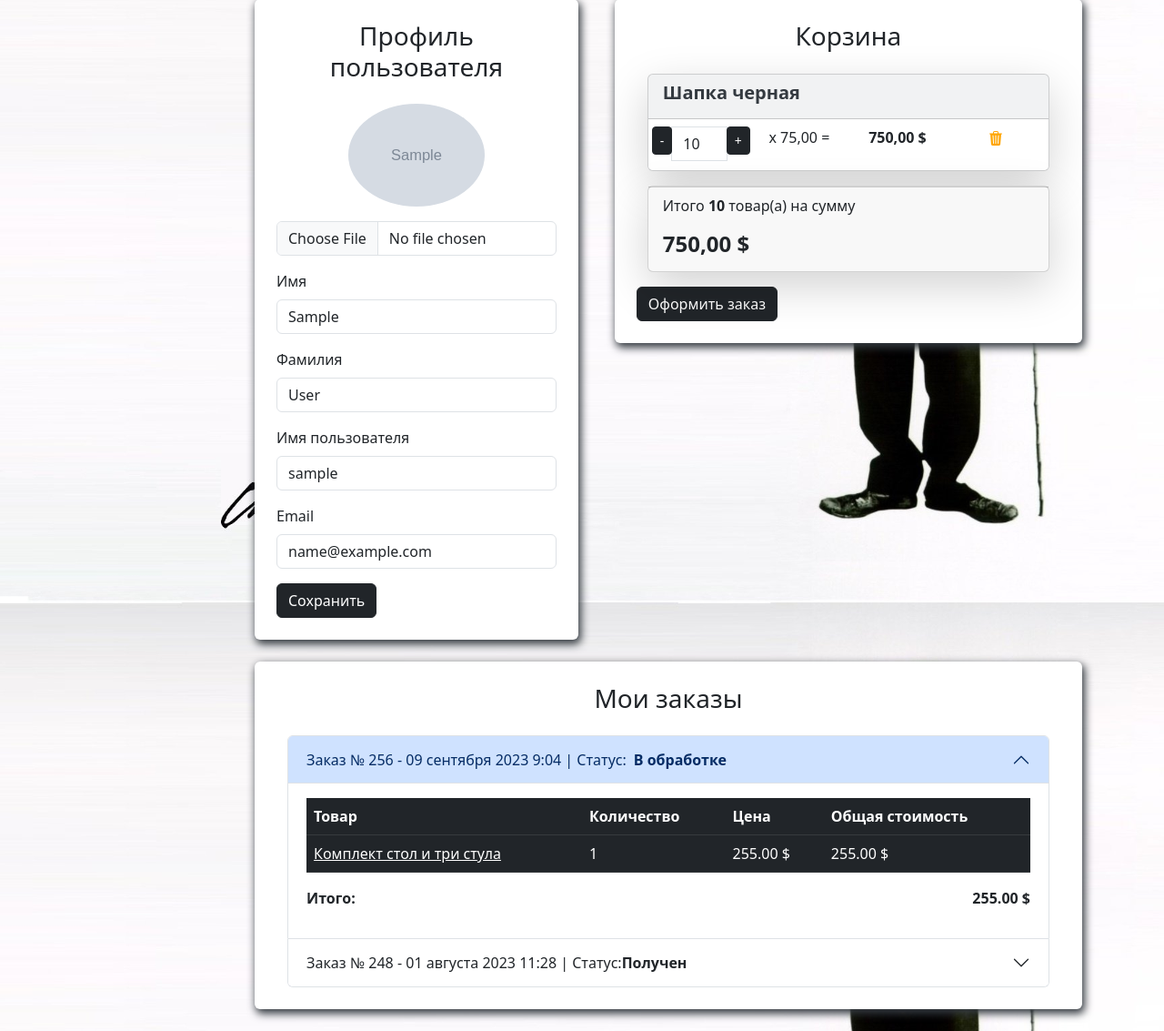
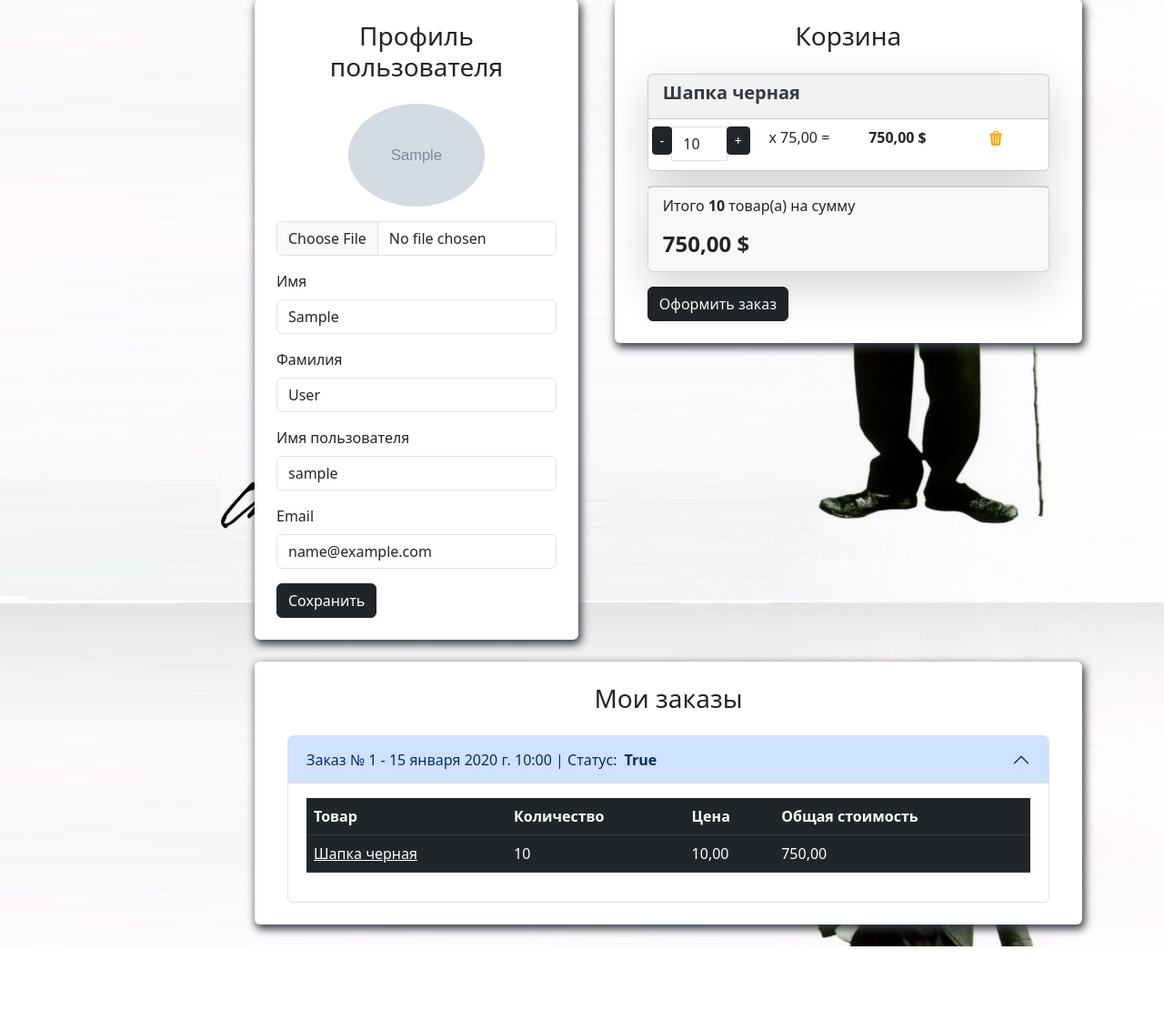
Before and after one commit to StasMars/ChaplinShop, a Django app: page /user/profile/ in a window 1280 px wide. Shown: the part 138-1271 px from the top of the page at 91% size. After the commit the page ends 1178 px from the top, so only its background shows below. Run offline with Django 4.2, Linux system fonts and the light colour scheme; a user stored in the database is signed in; data comes from the database, SQL or seed files in the repository; tables that the repository leaves empty hold one stand-in row (values such as "Sample post"); grey boxes marked "Sample" are stand-in pictures; some libraries are stand-ins or nearby versions.

Commit message:
Add profile orders carts

```diff
--- a/carts/templates/carts/includes/included_cart.html
+++ b/carts/templates/carts/includes/included_cart.html
@@ -52,3 +52,6 @@
         <h4 class="float-left"><strong>{{ carts.total_price }} $</strong></h4>
     </div>
 </div>
+{% if carts and not order %}
+    <a class="btn btn-dark" href="{% url "orders:create_order" %}">Оформить заказ</a>
+{% endif %}
--- a/orders/views.py
+++ b/orders/views.py
@@ -1,4 +1,5 @@
 from django.forms import ValidationError
+from django.contrib.auth.decorators import login_required
 from django.shortcuts import redirect, render
 from django.contrib import messages
 from django.db import transaction
@@ -6,6 +7,8 @@
 from carts.models import Cart
 from orders.forms import CreateOrderForm
 
+
+@login_required
 def create_order(request):
     if request.method == 'POST':
         form = CreateOrderForm(data=request.POST)
@@ -62,5 +65,6 @@
     context = {
         'title': 'Chaplin - Оформление заказа',
         'form': form,
+        'order': True,
     }
     return render(request, 'orders/create_order.html', context=context)
--- a/templates/includes/cart_button.html
+++ b/templates/includes/cart_button.html
@@ -27,11 +27,6 @@
                     {% include "carts/includes/included_cart.html" %}
                     <!-- Закончилась разметка корзины -->
                 </div>
-                {% if carts %}
-                    <a class="btn btn-dark" href="{% url "orders:create_order" %}">
-                        Оформить заказ
-                    </a>
-                {% endif %}
             </div>
         </div>
     </div>
--- a/users/templates/users/profile.html
+++ b/users/templates/users/profile.html
@@ -92,11 +92,6 @@
                         {% include "carts/includes/included_cart.html" %}
                         <!-- Закончилась разметка корзины -->
                     </div>
-                    {% if carts %}
-                        <a class="btn btn-dark" href="../orders/create_order.html">
-                            Оформить заказ
-                        </a>
-                    {% endif %}
                 </div>
             </div>
             <!-- Оформленные заказы -->
@@ -106,13 +101,14 @@
                     <!-- Разметка заказов -->
                     <div class="container">
                         <div class="accordion" id="accordionExample">
+                            {% for order in orders %}
                             <div class="accordion-item">
-                                <h2 class="accordion-header" id="heading1">
-                                    <button class="accordion-button" type="button" data-bs-toggle="collapse" data-bs-target="#collapse1" aria-expanded="false" aria-controls="collapse1">
-                                        Заказ № 256 - 09 сентября 2023 9:04 | Статус:<strong class="mx-2"> В обработке</strong>
+                                <h2 class="accordion-header" id="heading{{ order.id }}">
+                                    <button class="accordion-button {% if order != orders.0 %}collapsed{% endif %}" type="button" data-bs-toggle="collapse" data-bs-target="#collapse{{ order.id }}" aria-expanded="false" aria-controls="collapse{{ order.id }}">
+                                        Заказ № {{ order.id }} - {{ order.created_timestamp }} | Статус: <strong class="mx-2">{{order.requires_delivery}}</strong>
                                     </button>
                                 </h2>
-                                <div id="collapse1" class="accordion-collapse collapse show" aria-labelledby="heading1" data-bs-parent="#accordionExample">
+                                <div id="collapse{{ order.id }}" class="accordion-collapse collapse {% if order == orders.0 %}show{% endif %}" aria-labelledby="heading{{ order.id }}" data-bs-parent="#accordionExample">
                                     <div class="accordion-body">
                                         <table class="table table-dark table-hover">
                                             <thead>
@@ -124,53 +120,20 @@
                                                 </tr>
                                             </thead>
                                             <tbody>
+                                                {% for item in order.orderitem_set.all %}
                                                 <tr>
-                                                    <td><a class="text-white" href="#">Комплект стол и три стула</a></td>
-                                                    <td>1</td>
-                                                    <td>255.00 $</td>
-                                                    <td>255.00 $</td>
-
+                                                    <td><a class="text-white" href="{% url 'goods:product' item.product.slug %}">{{ item.product.name }}</a></td>
+                                                    <td>{{ item.quantity }}</td>
+                                                    <td>{{ item.price }}</td>
+                                                    <td>{{ item.products_price }}</td>
                                                 </tr>
-                                            </tbody>
-                                        </table>
-                                        <div class="d-flex justify-content-between">
-                                            <p><strong>Итого:</strong></p>
-                                            <p><strong>255.00 $</strong></p>
-
-                                        </div>
-                                    </div>
-                                </div>
-                            </div>
-                            <div class="accordion-item">
-                                <h2 class="accordion-header" id="heading2">
-                                    <button class="accordion-button collapsed" type="button" data-bs-toggle="collapse" data-bs-target="#collapse2" aria-expanded="false" aria-controls="collapse2">
-                                        Заказ № 248 - 01 августа 2023 11:28 | Статус: <strong>Получен</strong>
-                                    </button>
-                                </h2>
-                                <div id="collapse2" class="accordion-collapse collapse" aria-labelledby="heading2" data-bs-parent="#accordionExample">
-                                    <div class="accordion-body">
-                                        <table class="table table-dark table-hover">
-                                            <thead>
-                                                <tr>
-                                                    <th>Товар</th>
-                                                    <th>Количество</th>
-                                                    <th>Цена</th>
-                                                    <th>Общая стоимость</th>
-                                                </tr>
-                                            </thead>
-                                            <tbody>
-                                                <tr>
-                                                    <td><a class="text-white" href="#">Стул офисный</a></td>
-                                                    <td>2</td>
-                                                    <td>30.00 $</td>
-                                                    <td>60.00 $</td>
-
-                                                </tr>
+                                                {% endfor %}
                                             </tbody>
                                         </table>
                                     </div>
                                 </div>
                             </div>
+                            {% endfor %}
                         </div>
                     </div>
                     <!-- Закончилась разметка заказов -->
--- a/users/templates/users/users_cart.html
+++ b/users/templates/users/users_cart.html
@@ -15,11 +15,6 @@
                     {% include "carts/includes/included_cart.html" %}
                     <!-- Закончилась разметка корзины -->
                 </div>
-                {% if carts %}
-                    <a class="btn btn-dark" href="../orders/create_order.html">
-                        Оформить заказ
-                    </a>
-                {% endif %}
             </div>
         </div>
     </div>
--- a/users/views.py
+++ b/users/views.py
@@ -1,11 +1,13 @@
 from django.shortcuts import redirect, render
 from django.contrib import auth, messages
+from django.db.models import Prefetch
 from django.http import HttpResponseRedirect
 from django.urls import reverse
 from django.contrib.auth.decorators import login_required
 from carts.models import Cart
 
 from users.forms import UserLoginForm, UserRegistrationForm, ProfileForm
+from orders.models import Order, OrderItem
 
 def login(request):
     if request.method == 'POST':
@@ -74,10 +76,21 @@
     else:
         form = ProfileForm(instance=request.user)
 
+    orders = (
+        Order.objects.filter(user=request.user)
+            .prefetch_related(
+                Prefetch(
+                    'orderitem_set',
+                    queryset=OrderItem.objects.select_related('product'),
+                )
+            )
+            .order_by('-id')
+        )
 
     context = {
         'title': 'Home - Кабинет',
         'form': form,
+        'orders': orders
     }
     return render(request, 'users/profile.html', context)
 
```
